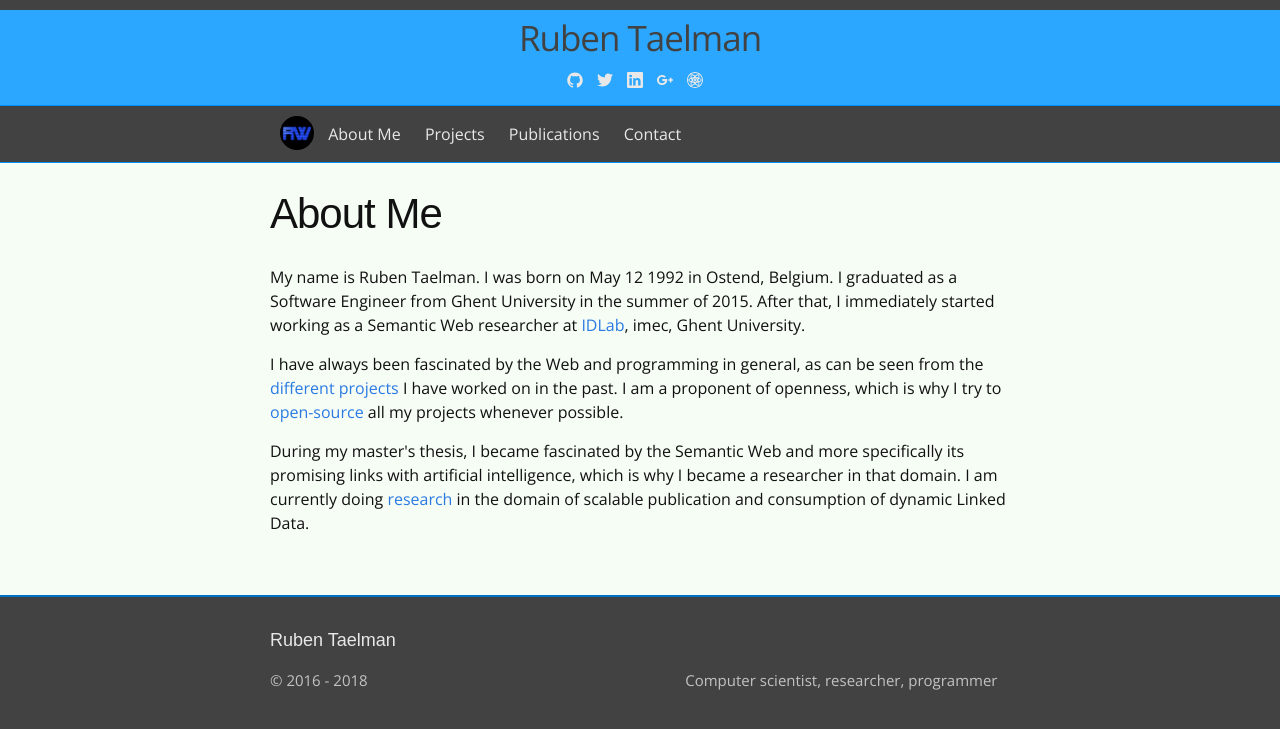
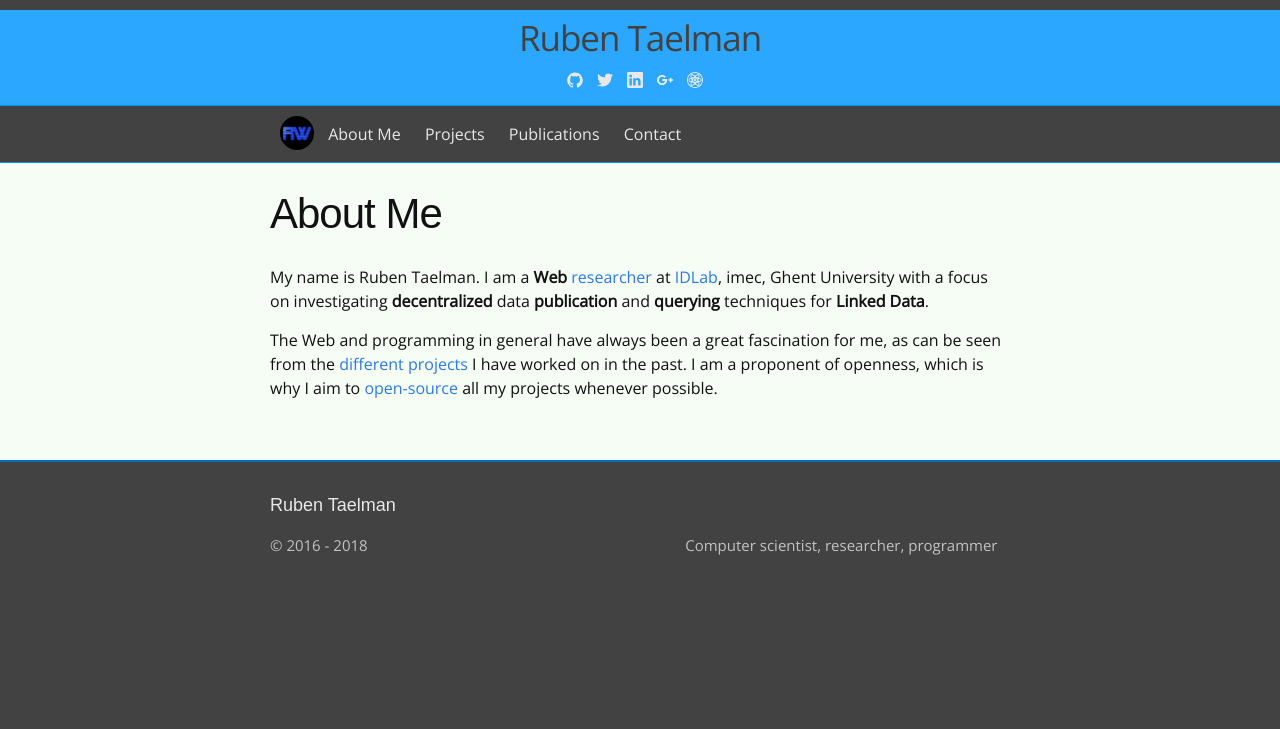
Before and after one commit to rubensworks/rubensworks.net, a Jekyll site: the page built from about.html, in a window 1280 px wide. Shown: the top 729 px of the page. Built offline with Jekyll 4.4.1, drawn with Linux system fonts in a browser that asks for light colours; some web fonts are replaced.

Commit message:
Update about me

```diff
--- a/about.html
+++ b/about.html
@@ -6,19 +6,12 @@ permalink: /about/
 
 <p itemscope itemtype="http://schema.org/Person">
   My name is <span itemprop="name">Ruben Taelman</span>.
-  I was born on <span itemprop="birthDate">May 12 1992</span> in <span itemprop="birthPlace">Ostend, Belgium</span>.
-  I graduated as a Software Engineer from <span itemprop="alumniOf">Ghent University</span> in the summer of 2015.
-  After that, I immediately started working as a Semantic Web researcher at <span itemprop="affiliation"><a href="http://www.ugent.be/ea/idlab/en" target="_blank">IDLab</a>, imec, Ghent University</span>.
+  I am a <strong>Web</strong> <a href="/publications/">researcher</a> at <span itemprop="affiliation"><a href="http://www.ugent.be/ea/idlab/en" target="_blank">IDLab</a>, imec, Ghent University</span>
+  with a focus on investigating <strong>decentralized</strong> data <strong>publication</strong> and <strong>querying</strong> techniques for <strong>Linked Data</strong>.
 </p>
 
 <p>
-  I have always been fascinated by the Web and programming in general,
+  The Web and programming in general have always been a great fascination for me,
   as can be seen from the <a href="/projects">different projects</a> I have worked on in the past.
-  I am a proponent of openness, which is why I try to <a href="https://github.com/rubensworks?tab=repositories" target="_blank">open-source</a> all my projects whenever possible.
+  I am a proponent of openness, which is why I aim to <a href="https://github.com/rubensworks?tab=repositories" target="_blank">open-source</a> all my projects whenever possible.
 </p>
-
-<p>
-  During my master's thesis, I became fascinated by the Semantic Web and more specifically its promising links with artificial intelligence,
-  which is why I became a researcher in that domain.
-  I am currently doing <a href="/publications/">research</a> in the domain of scalable publication and consumption of dynamic Linked Data.
-</p>
```
